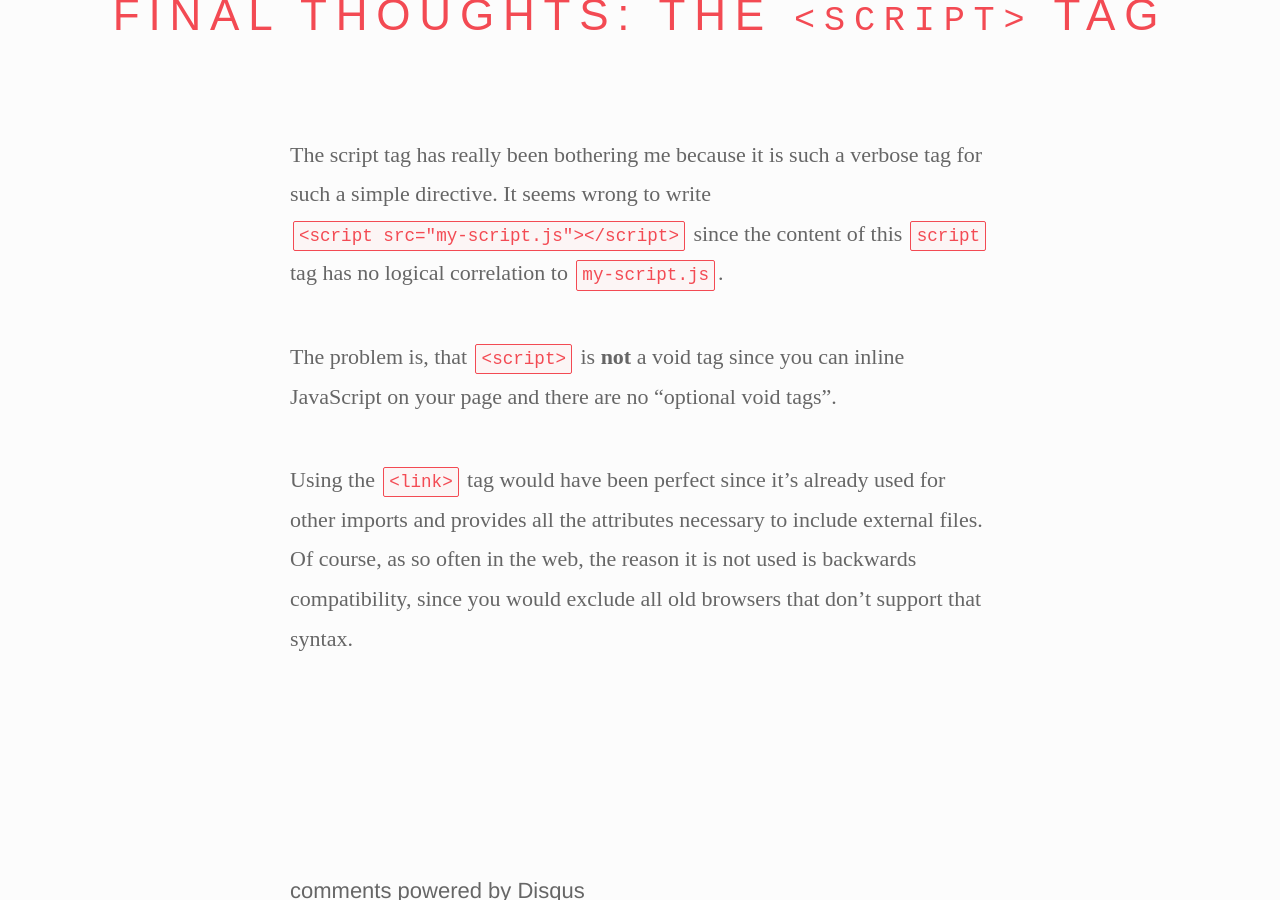
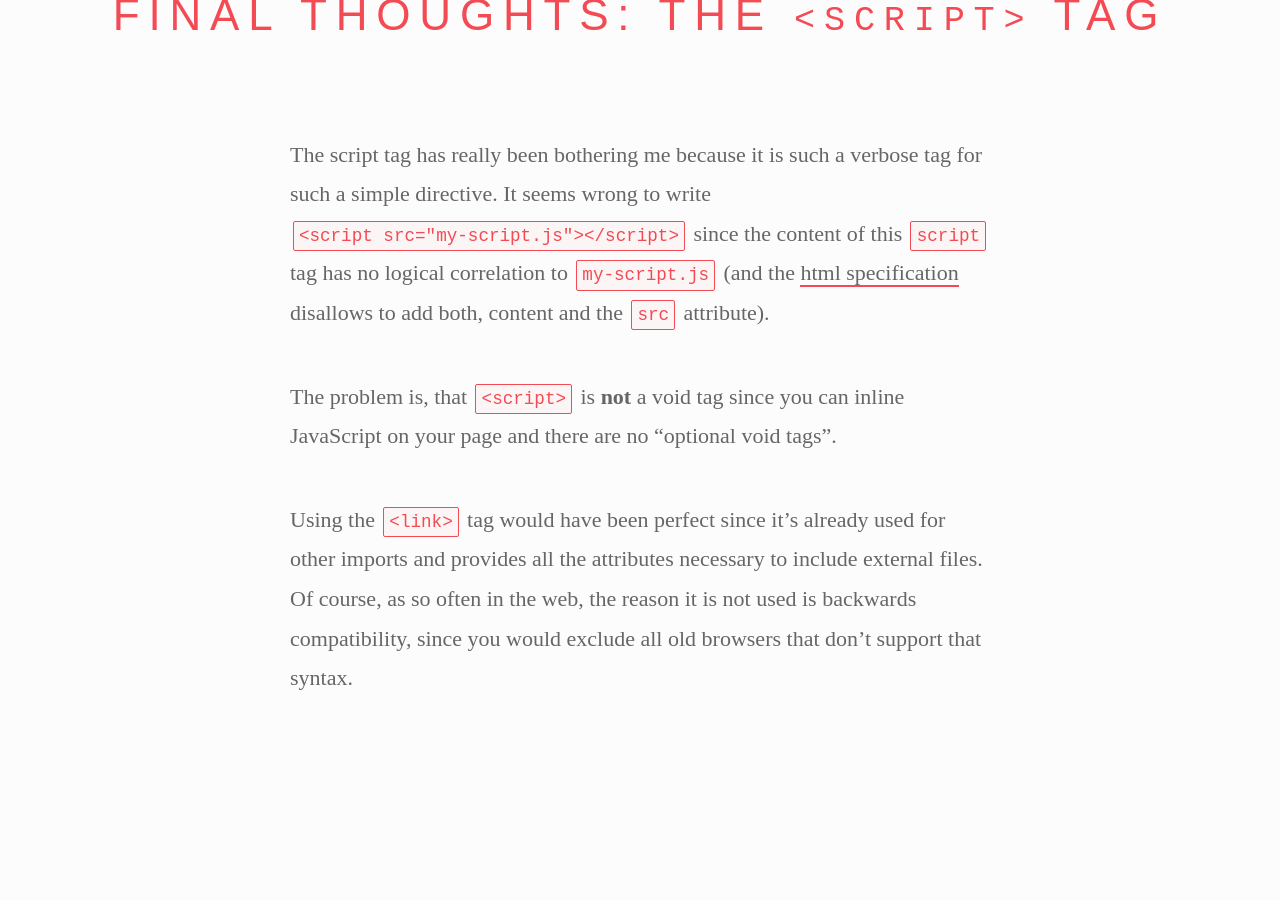
Before and after one commit to enyo/enyo.github.io, a Jekyll site: the page built from _posts/2014-02-03-to-close-or-not-to-close.md, in a window 1280 px wide and 900 px high, scrolled down 8797 px. Built offline with Jekyll 4.4.1, drawn with Linux system fonts in a browser that asks for light colours; Markdown is read by kramdown in place of the engine named in the settings; comment, search, counter and statistics services are not loaded.

Commit message:
Added script html specification.

```diff
--- a/_posts/2014-02-03-to-close-or-not-to-close.md
+++ b/_posts/2014-02-03-to-close-or-not-to-close.md
@@ -177,7 +177,9 @@
 
 The script tag has really been bothering me because it is such a verbose tag for
 such a simple directive. It seems wrong to write `<script src="my-script.js"></script>`
-since the content of this `script` tag has no logical correlation to `my-script.js`.
+since the content of this `script` tag has no logical correlation to `my-script.js` (and
+the [html specification](http://www.w3.org/html/wg/drafts/html/master/scripting-1.html#the-script-element)
+ disallows to add both, content and the `src` attribute).
 
 The problem is, that `<script>` is **not** a void tag since you can inline JavaScript
 on your page and there are no "optional void tags".
```
